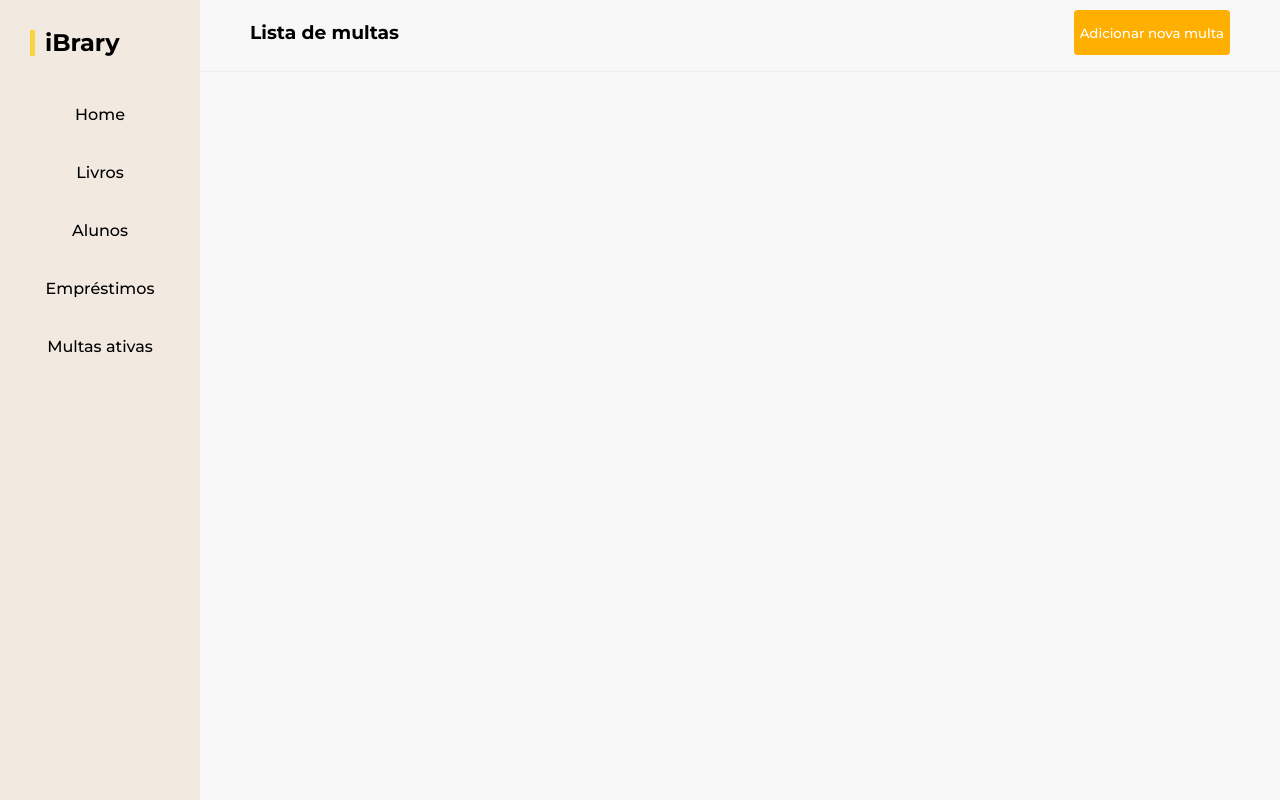
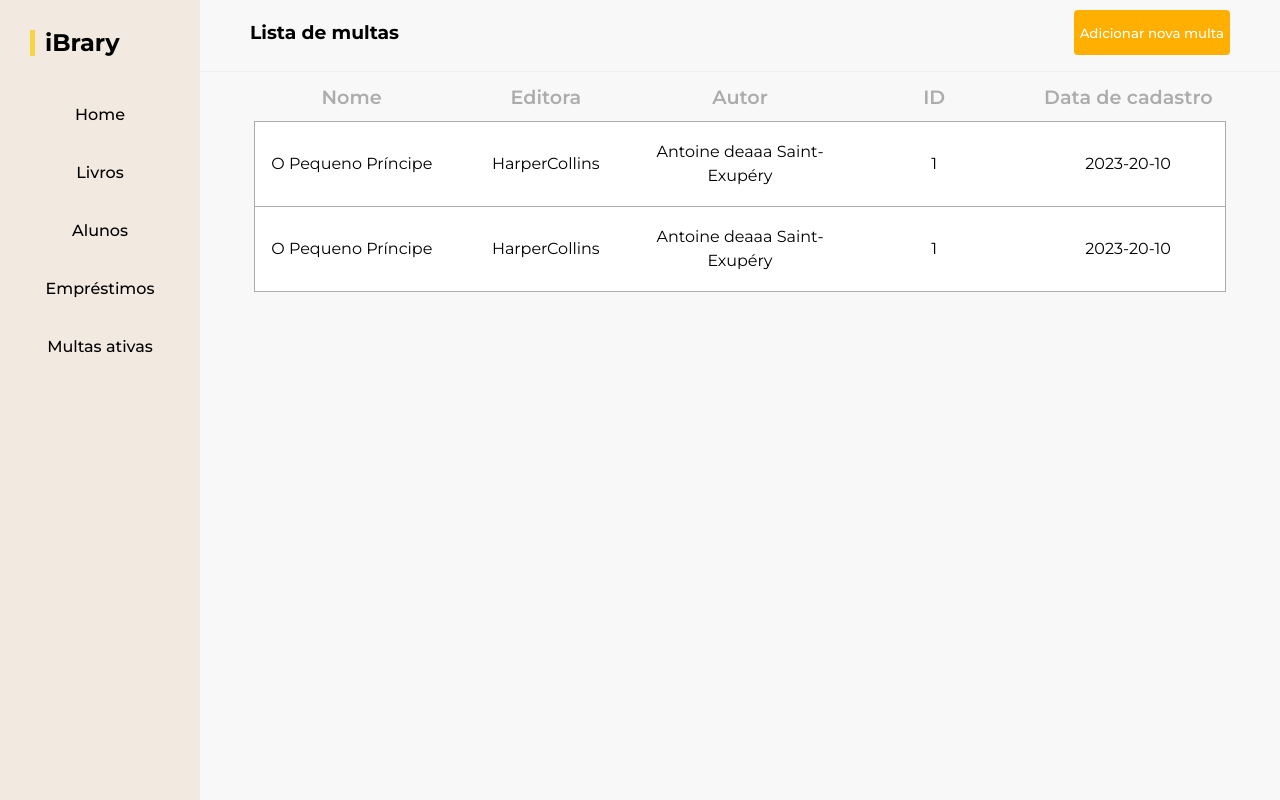
Before and after one commit to Melatoo/iBrary, a React (Vite) app in the folder Implementacao/front-end/: page /admin/multas in a window 1280 px wide. Built offline with nearby package versions, Linux system fonts and the light colour scheme.

Commit message:
Criando tabela de listagem PainelLivros

```diff
--- a/Implementacao/front-end/src/components/CardLivro.css
+++ /dev/null
@@ -1,12 +0,0 @@
-#cardLivro {
-  display: flex;
-  flex-direction: row;
-  justify-content: space-around;
-  align-items: center;
-  font-family: mont;
-  height: 40px;
-  margin: 20px;
-  padding: 15px 0px 15px 0px;
-  border-radius: 10px;
-  background-color: #fff;
-}
--- a/Implementacao/front-end/src/components/CardLivro.jsx
+++ b/Implementacao/front-end/src/components/CardLivro.jsx
@@ -1,14 +1,14 @@
-import "./CardLivro.css";
+import "./Painel/PainelLivros.css";
 
 const CardLivro = ({ titulo, editora, autor, id, data }) => {
   return (
-    <div id="cardLivro">
-      <text>{titulo}</text>
-      <text>{editora}</text>
-      <text>{autor}</text>
-      <text>{id}</text>
-      <text>{data}</text>
-    </div>
+    <tr>
+      <td>{titulo}</td>
+      <td>{editora}</td>
+      <td>{autor}</td>
+      <td>{id}</td>
+      <td>{data}</td>
+    </tr>
   );
 };
 
--- a/Implementacao/front-end/src/components/Painel/BackgroundPainel.css
+++ b/Implementacao/front-end/src/components/Painel/BackgroundPainel.css
@@ -22,10 +22,3 @@
   margin-top: 5px;
   margin-bottom: 10px;
 }
-
-#painelContainer {
-  display: flex;
-  height: 100%;
-  flex-direction: column;
-  margin: 0 auto;
-}
--- a/Implementacao/front-end/src/components/Painel/BackgroundPainel.jsx
+++ b/Implementacao/front-end/src/components/Painel/BackgroundPainel.jsx
@@ -1,7 +1,7 @@
 import BackgroundAdmin from "./BackgroundAdmin";
 import Botao from "../Formulario/Botao";
-import CardLivro from "../CardLivro";
 import "./BackgroundPainel.css";
+import PainelLivros from "./PainelLivros";
 
 const BackgroundPainel = ({ tipoLista, textoBotao, children }) => {
   return (
@@ -12,7 +12,7 @@ const BackgroundPainel = ({ tipoLista, textoBotao, children }) => {
           <Botao height="45px" texto={textoBotao} />
         </div>
         <hr id="hr" />
-        <div id="painelLivros">{children}</div>
+        <PainelLivros />
       </div>
     </BackgroundAdmin>
   );
--- a/Implementacao/front-end/src/components/Painel/CabecalhoLivros.css
+++ /dev/null
@@ -1,16 +0,0 @@
-#cabecalhoLivros {
-  display: flex;
-  flex-direction: row;
-  justify-content: space-around;
-  align-items: center;
-  /* padding: 10px; */
-  margin: 0px 20px 0px 20px;
-  padding: 15px 0px 15px 0px;
-  /* margin-bottom: 10px; */
-}
-
-#textoCabecalho {
-  font-weight: 600;
-  font-size: 0.8em;
-  color: #acacac;
-}
--- a/Implementacao/front-end/src/components/Painel/CabecalhoLivros.jsx
+++ b/Implementacao/front-end/src/components/Painel/CabecalhoLivros.jsx
@@ -1,14 +1,16 @@
-import "./CabecalhoLivros.css";
+import "./PainelLivros.css";
 
 const CabecalhoLivros = () => {
   return (
-    <div id="cabecalhoLivros">
-      <text id="textoCabecalho">Nome</text>
-      <text id="textoCabecalho">Editora</text>
-      <text id="textoCabecalho">Autor</text>
-      <text id="textoCabecalho">ID</text>
-      <text id="textoCabecalho">Data de cadastro</text>
-    </div>
+    <thead>
+      <tr>
+        <td>Nome</td>
+        <td>Editora</td>
+        <td>Autor</td>
+        <td>ID</td>
+        <td>Data de cadastro</td>
+      </tr>
+    </thead>
   );
 };
 
--- /dev/null
+++ b/Implementacao/front-end/src/components/Painel/PainelLivros.css
@@ -0,0 +1,32 @@
+table {
+  table-layout: fixed;
+  width: 90%;
+  border-collapse: collapse;
+}
+
+thead td {
+  width: 20%;
+  font-weight: 600;
+  font-size: 1.2em;
+  color: #acacac;
+  text-align: center;
+  padding-bottom: 10px;
+}
+
+tbody tr {
+  height: 85px;
+  background-color: #fff;
+  border-color: #acacac;
+  border-style: solid;
+  border-width: 1px;
+}
+
+tbody td {
+  width: 20%;
+  text-align: center;
+}
+
+#tabela {
+  display: flex;
+  justify-content: center;
+}
--- /dev/null
+++ b/Implementacao/front-end/src/components/Painel/PainelLivros.jsx
@@ -0,0 +1,30 @@
+import CardLivro from "../CardLivro";
+import CabecalhoLivros from "./CabecalhoLivros";
+
+const PainelLivros = () => {
+  return (
+    <div id="tabela">
+      <table>
+        <CabecalhoLivros />
+        <tbody>
+          <CardLivro
+            autor="Antoine deaaa Saint-Exupéry"
+            data="2023-20-10"
+            editora="HarperCollins"
+            id="1"
+            titulo="O Pequeno Príncipe"
+          />
+          <CardLivro
+            autor="Antoine deaaa Saint-Exupéry"
+            data="2023-20-10"
+            editora="HarperCollins"
+            id="1"
+            titulo="O Pequeno Príncipe"
+          />
+        </tbody>
+      </table>
+    </div>
+  );
+};
+
+export default PainelLivros;
--- a/Implementacao/front-end/src/views/Admin/Livros.jsx
+++ b/Implementacao/front-end/src/views/Admin/Livros.jsx
@@ -1,19 +1,13 @@
 import CardLivro from "../../components/CardLivro";
 import BackgroundPainel from "../../components/Painel/BackgroundPainel";
 import CabecalhoLivros from "../../components/Painel/CabecalhoLivros";
+import PainelLivros from "../../components/Painel/PainelLivros";
 import "./Livros.css";
 
 const Livros = () => {
   return (
     <BackgroundPainel tipoLista="livros" textoBotao="Adicionar novo livro">
-      <CabecalhoLivros />
-      <CardLivro
-        autor="Antoine de Saint-Exupéry"
-        data="2023-20-10"
-        editora="HarperCollins"
-        id="1"
-        titulo="O Pequeno Príncipe"
-      />
+      <PainelLivros />
     </BackgroundPainel>
   );
 };
```
